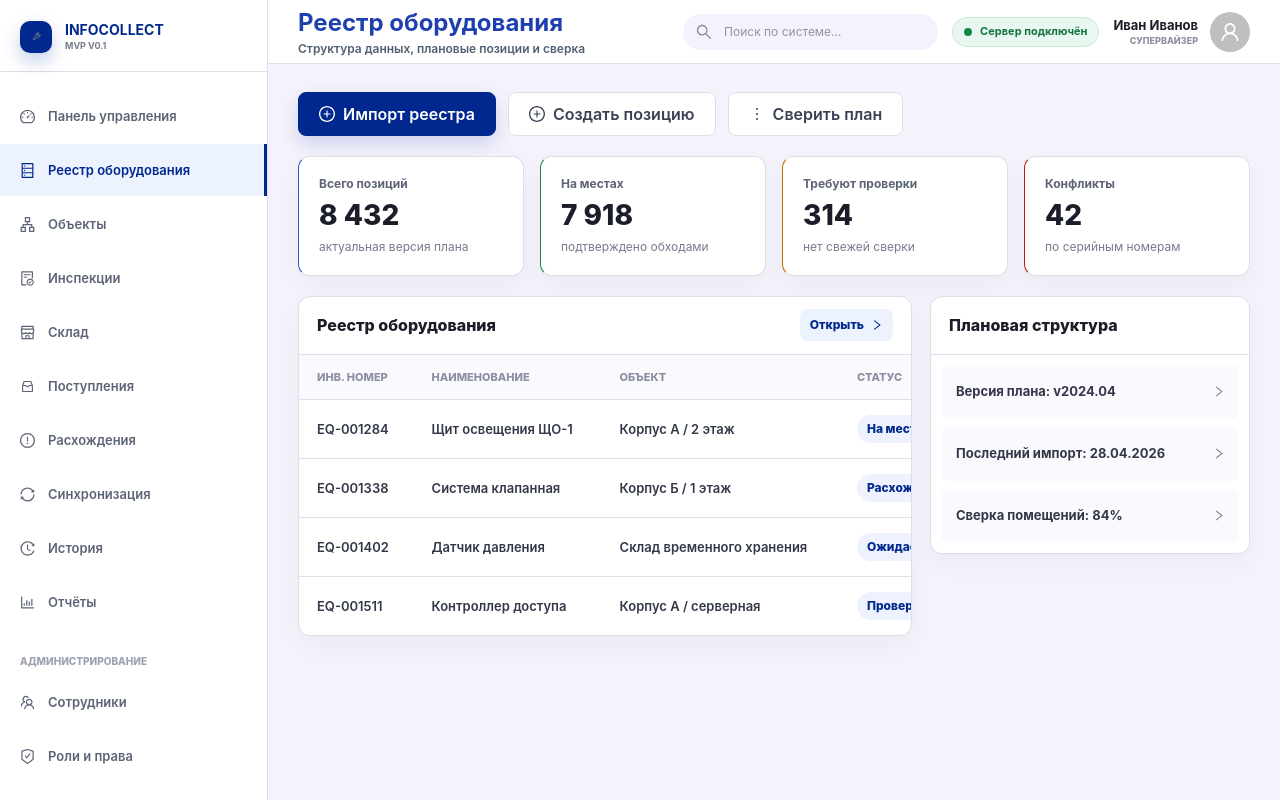
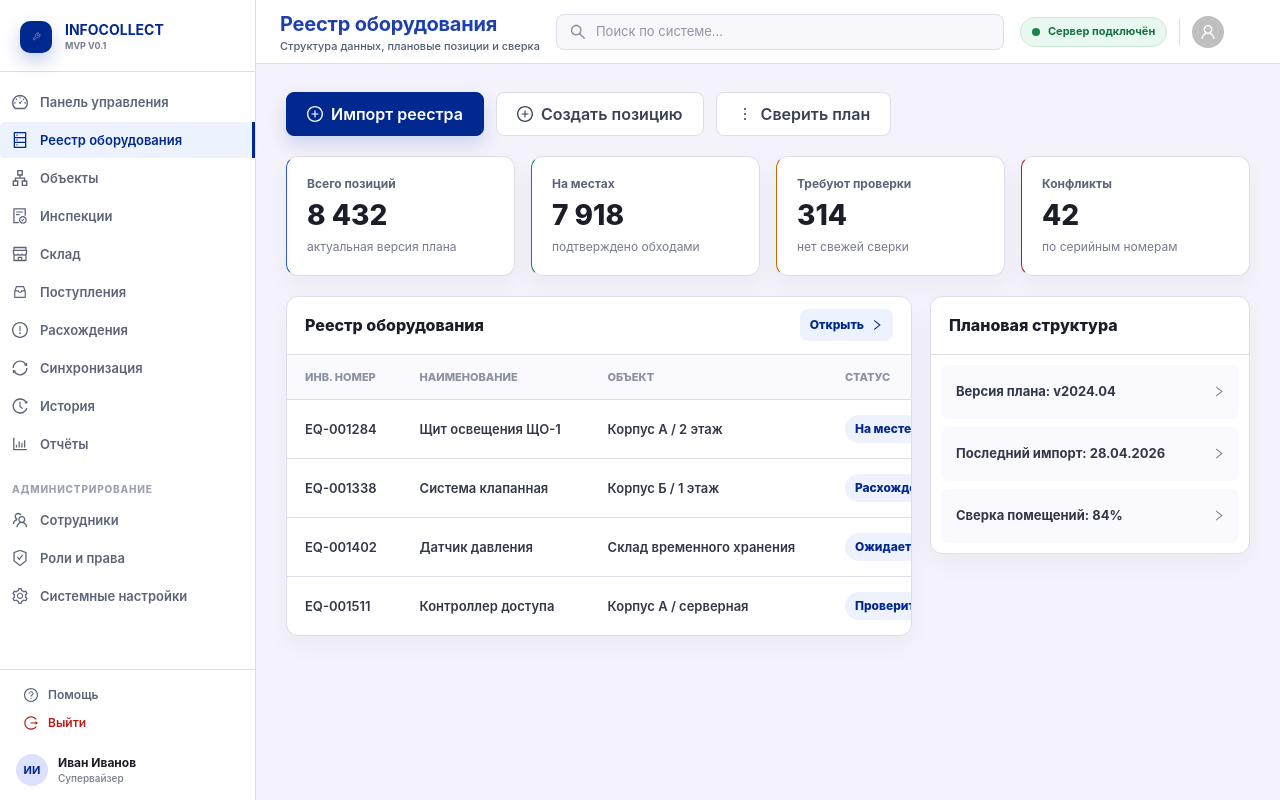
Before and after one commit to Dmitrii2111/Info_collect, a React (Vite) app in the folder frontend/: page / in a window 1280 px wide. Built offline with nearby package versions, Linux system fonts and the light colour scheme.

Commit message:
Align desktop shell layout with Stitch

```diff
--- a/frontend/src/shell/DesktopShell.jsx
+++ b/frontend/src/shell/DesktopShell.jsx
@@ -2,6 +2,7 @@ import { useState } from "react";
 import { Avatar, Dropdown } from "antd";
 import {
   LogoutOutlined,
+  QuestionCircleOutlined,
   SearchOutlined,
   ToolOutlined,
   UserOutlined,
@@ -17,6 +18,7 @@ import { HistoryScreen } from "./HistoryScreen.jsx";
 const PREVIEW_USER = {
   name: "Иван Иванов",
   role: "Супервайзер",
+  initials: "ИИ",
 };
 
 function SidebarItem({ item, active, onSelect }) {
@@ -60,11 +62,6 @@ export function DesktopShell() {
         icon: <UserOutlined />,
         label: "Профиль",
       },
-      {
-        key: "logout",
-        icon: <LogoutOutlined />,
-        label: "Выйти",
-      },
     ],
   };
 
@@ -97,6 +94,30 @@ export function DesktopShell() {
               onSelect={setActiveSectionKey}
             />
           </div>
+
+          <div className="desktop-shell-sidebar-footer">
+            <div className="desktop-shell-sidebar-links">
+              <button className="desktop-shell-sidebar-link" type="button">
+                <QuestionCircleOutlined aria-hidden="true" />
+                Помощь
+              </button>
+              <Dropdown menu={profileMenu} trigger={["click"]}>
+                <button className="desktop-shell-sidebar-link is-danger" type="button">
+                  <LogoutOutlined aria-hidden="true" />
+                  Выйти
+                </button>
+              </Dropdown>
+            </div>
+            <div className="desktop-shell-profile-block">
+              <div className="desktop-shell-profile-avatar" aria-hidden="true">
+                {PREVIEW_USER.initials}
+              </div>
+              <div className="desktop-shell-profile-info">
+                <strong>{PREVIEW_USER.name}</strong>
+                <small>{PREVIEW_USER.role}</small>
+              </div>
+            </div>
+          </div>
         </aside>
 
         <div className="desktop-shell-main">
@@ -106,24 +127,22 @@ export function DesktopShell() {
               <p>{activeSection.subtitle}</p>
             </div>
 
+            <label className="desktop-shell-search">
+              <SearchOutlined aria-hidden="true" />
+              <input aria-label="Поиск по системе" placeholder="Поиск по системе..." type="search" />
+            </label>
+
             <div className="desktop-shell-header-actions">
-              <label className="desktop-shell-search">
-                <SearchOutlined aria-hidden="true" />
-                <input aria-label="Поиск по системе" placeholder="Поиск по системе..." type="search" />
-              </label>
-
               <span className="desktop-shell-status">
                 <span aria-hidden="true" />
                 Сервер подключён
               </span>
 
+              <div className="desktop-shell-header-sep" aria-hidden="true" />
+
               <Dropdown menu={profileMenu} trigger={["click"]}>
                 <button className="desktop-shell-profile" type="button">
-                  <span>
-                    <strong>{PREVIEW_USER.name}</strong>
-                    <small>{PREVIEW_USER.role}</small>
-                  </span>
-                  <Avatar size={40} icon={<UserOutlined />} />
+                  <Avatar size={32} icon={<UserOutlined />} />
                 </button>
               </Dropdown>
             </div>
--- a/frontend/src/styles.css
+++ b/frontend/src/styles.css
@@ -12,6 +12,8 @@
   --accent-soft: #edf2ff;
   --success: #18864b;
   --success-soft: #e8f7ef;
+  --error: #ba1a1a;
+  --primary-fixed: #dde1ff;
   font-family: Inter, "Segoe UI", Tahoma, sans-serif;
   font-synthesis: none;
   text-rendering: optimizeLegibility;
@@ -57,8 +59,8 @@ button {
 }
 
 .desktop-shell-sidebar {
-  width: 268px;
-  flex: 0 0 268px;
+  width: 256px;
+  flex: 0 0 256px;
   height: 100vh;
   display: flex;
   flex-direction: column;
@@ -107,7 +109,7 @@ button {
 .desktop-shell-sidebar-scroll {
   flex: 1;
   min-height: 0;
-  padding: 18px 0;
+  padding: 12px 0;
   overflow: auto;
   scrollbar-width: thin;
   scrollbar-color: #8d8d8d transparent;
@@ -120,13 +122,14 @@ button {
 
 .desktop-shell-nav-item {
   width: 100%;
-  min-height: 52px;
-  padding: 0 18px 0 20px;
+  min-height: 36px;
+  padding: 0 12px 0 12px;
   display: flex;
   align-items: center;
-  gap: 13px;
+  gap: 12px;
   border: 0;
   border-right: 3px solid transparent;
+  border-radius: 4px 0 0 4px;
   background: transparent;
   color: var(--muted-strong);
   font-size: 13px;
@@ -134,6 +137,7 @@ button {
   line-height: 18px;
   text-align: left;
   cursor: pointer;
+  transition: background 0.15s, color 0.15s;
 }
 
 .desktop-shell-nav-item:hover {
@@ -147,19 +151,22 @@ button {
   color: var(--accent);
 }
 
-.desktop-shell-nav-item svg {
-  width: 15px;
-  height: 15px;
-  flex: 0 0 15px;
+.desktop-shell-nav-item svg,
+.desktop-shell-nav-item .anticon {
+  font-size: 16px;
+  width: 16px;
+  height: 16px;
+  flex: 0 0 16px;
 }
 
 .desktop-shell-nav-group-label {
-  margin: 26px 20px 8px;
+  margin: 20px 12px 6px;
   color: #9da1b2;
   font-size: 10px;
   font-weight: 800;
   line-height: 14px;
   text-transform: uppercase;
+  letter-spacing: 0.08em;
 }
 
 .desktop-shell-main {
@@ -174,53 +181,65 @@ button {
 
 .desktop-shell-header {
   min-height: 64px;
-  padding: 0 30px;
+  padding: 0 24px;
   display: flex;
   align-items: center;
-  justify-content: space-between;
-  gap: 24px;
+  gap: 16px;
   background: var(--panel);
   border-bottom: 1px solid var(--line);
+  box-shadow: 0 1px 3px rgba(26, 27, 34, 0.06);
 }
 
 .desktop-shell-title-block {
-  min-width: 240px;
+  flex: 0 0 auto;
+  min-width: 0;
 }
 
 .desktop-shell-title-block h1 {
   margin: 0;
   color: #1e40af;
-  font-size: 24px;
+  font-size: 20px;
   font-weight: 700;
-  line-height: 32px;
-  letter-spacing: 0;
+  line-height: 28px;
+  letter-spacing: -0.01em;
+  white-space: nowrap;
 }
 
 .desktop-shell-title-block p {
-  margin: 2px 0 0;
+  margin: 1px 0 0;
   color: #515f74;
-  font-size: 12px;
-  font-weight: 600;
-  line-height: 15px;
+  font-size: 11px;
+  font-weight: 500;
+  line-height: 14px;
+  white-space: nowrap;
 }
 
 .desktop-shell-header-actions {
-  min-width: 0;
+  flex: 0 0 auto;
   display: flex;
   align-items: center;
-  justify-content: flex-end;
-  gap: 14px;
+  gap: 12px;
+}
+
+.desktop-shell-header-sep {
+  width: 1px;
+  height: 28px;
+  background: var(--line);
+  flex-shrink: 0;
 }
 
 .desktop-shell-search {
-  width: 255px;
+  flex: 1 1 0;
+  min-width: 0;
+  max-width: 448px;
   height: 36px;
   padding: 0 13px;
   display: flex;
   align-items: center;
-  gap: 10px;
-  border-radius: 9999px;
-  background: #f4f2fc;
+  gap: 8px;
+  border: 1px solid var(--line);
+  border-radius: 8px;
+  background: #f8f7fc;
   color: #8b8fa0;
 }
 
@@ -231,11 +250,16 @@ button {
   outline: 0;
   background: transparent;
   color: var(--text);
-  font-size: 12px;
+  font-size: 13px;
 }
 
 .desktop-shell-search input::placeholder {
   color: #9094a5;
+}
+
+.desktop-shell-search:focus-within {
+  border-color: var(--accent);
+  background: var(--panel);
 }
 
 .desktop-shell-status {
@@ -260,33 +284,115 @@ button {
   background: var(--success);
 }
 
+/* Header profile icon button */
 .desktop-shell-profile {
   padding: 0;
   display: inline-flex;
   align-items: center;
-  gap: 12px;
+  gap: 0;
   border: 0;
   background: transparent;
   cursor: pointer;
+  border-radius: 50%;
+  transition: opacity 0.15s;
 }
 
-.desktop-shell-profile span {
+.desktop-shell-profile:hover {
+  opacity: 0.8;
+}
+
+/* Sidebar footer */
+.desktop-shell-sidebar-footer {
+  flex: 0 0 auto;
+  border-top: 1px solid var(--line);
+  padding: 12px 0 0;
+}
+
+.desktop-shell-sidebar-links {
+  padding: 0 12px 8px;
+  display: flex;
+  flex-direction: column;
+  gap: 2px;
+}
+
+.desktop-shell-sidebar-link {
+  display: flex;
+  align-items: center;
+  gap: 10px;
+  padding: 6px 12px;
+  border: 0;
+  border-radius: 4px;
+  background: transparent;
+  color: var(--muted-strong);
+  font-size: 12px;
+  font-weight: 600;
+  cursor: pointer;
+  text-align: left;
+  transition: background 0.15s, color 0.15s;
+}
+
+.desktop-shell-sidebar-link:hover {
+  background: #f7f6fb;
+  color: var(--text);
+}
+
+.desktop-shell-sidebar-link.is-danger {
+  color: var(--error);
+}
+
+.desktop-shell-sidebar-link.is-danger:hover {
+  background: #fff4f4;
+  color: var(--error);
+}
+
+.desktop-shell-sidebar-link .anticon {
+  font-size: 14px;
+}
+
+/* Sidebar profile block (bottom) */
+.desktop-shell-profile-block {
+  display: flex;
+  align-items: center;
+  gap: 10px;
+  padding: 10px 16px 14px;
+}
+
+.desktop-shell-profile-avatar {
+  flex: 0 0 32px;
+  width: 32px;
+  height: 32px;
+  border-radius: 50%;
+  background: var(--primary-fixed);
+  color: var(--accent);
+  font-size: 11px;
+  font-weight: 700;
+  display: grid;
+  place-items: center;
+  user-select: none;
+}
+
+.desktop-shell-profile-info {
+  min-width: 0;
   display: grid;
   gap: 1px;
-  text-align: right;
 }
 
-.desktop-shell-profile strong {
-  font-size: 13px;
-  line-height: 17px;
+.desktop-shell-profile-info strong {
+  display: block;
+  font-size: 12px;
+  font-weight: 700;
+  line-height: 16px;
+  white-space: nowrap;
+  overflow: hidden;
+  text-overflow: ellipsis;
 }
 
-.desktop-shell-profile small {
-  color: #8c91a1;
-  font-size: 9px;
-  font-weight: 800;
-  line-height: 12px;
-  text-transform: uppercase;
+.desktop-shell-profile-info small {
+  display: block;
+  color: var(--muted);
+  font-size: 10px;
+  font-weight: 500;
+  line-height: 13px;
 }
 
 .desktop-shell-content {
@@ -392,7 +498,7 @@ button {
 }
 
 .desktop-stat-card.tone-red {
-  border-left-color: #ba1a1a;
+  border-left-color: var(--error);
 }
 
 .desktop-stat-card.tone-purple {
@@ -533,8 +639,8 @@ button {
 
 @media (max-width: 920px) {
   .desktop-shell-sidebar {
-    width: 220px;
-    flex-basis: 220px;
+    width: 200px;
+    flex-basis: 200px;
   }
 
   .desktop-shell-header {
```
